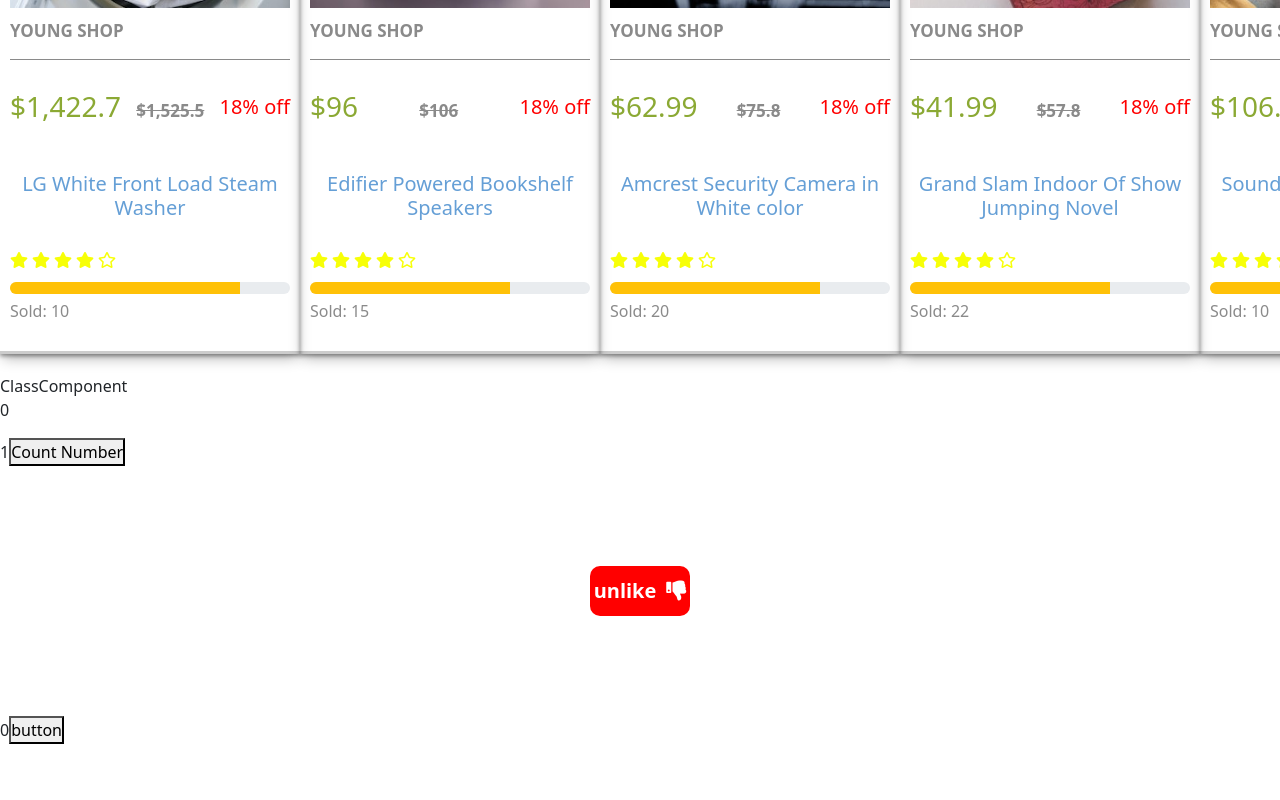
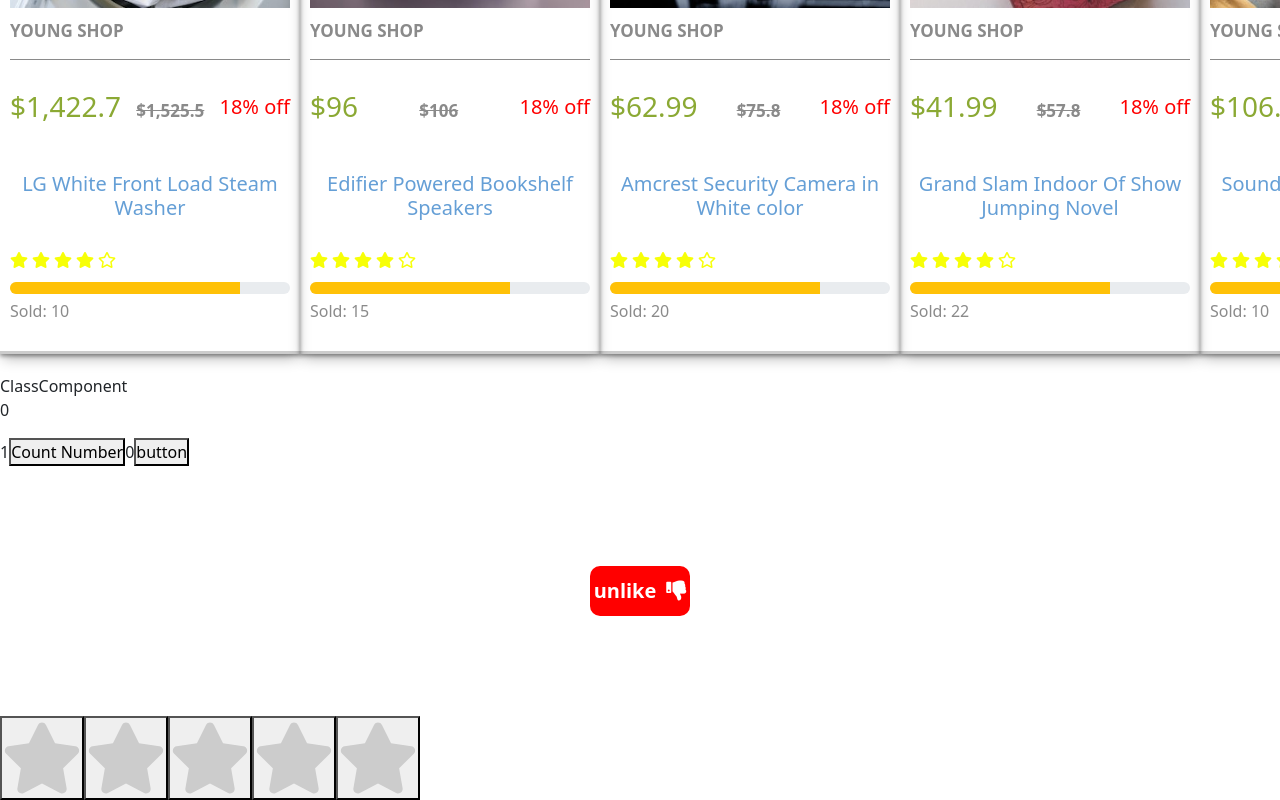
Before and after one commit to rachelhmyx/rn25-mylth, a React (Create React App) app in the folder 2-mylth1/: page / in a window 1280 px wide. Shown: the part 5944-6744 px from the top of the page. Before the commit the page ends 6688 px from the top, so only its background shows below. Built offline with nearby package versions, Linux system fonts and the light colour scheme.

Commit message:
add phần rate button của session 03

```diff
--- a/2-mylth1/src/App.tsx
+++ b/2-mylth1/src/App.tsx
@@ -270,13 +270,14 @@
       <ClassComponent text="Hello World" />
 
       <CountNumber />
+      <ReactHook/>
 
       {/* Session 03 */}
       <LikeButton/>
       <RateButton/>
       {/* End of Session 03 */}
 
-      <ReactHook/>
+
     </>
   );
 }
--- a/2-mylth1/src/homework/session03/RateButton/RateButton.tsx
+++ b/2-mylth1/src/homework/session03/RateButton/RateButton.tsx
@@ -1,18 +1,44 @@
-import React, { Component } from 'react'
+import React, { useState } from "react";
+
 import "../RateButton/style.css";
+import { FaStar } from "react-icons/fa";
 
-interface Props  {}
+interface Props {}
 
-interface State  {}
+function RateButton(props: Props) {
+  //Khai báo State:
+  const [rating, setRating] = useState(null);
+  const [hoverFill, setHoverFill] = useState(null);
 
-class RateButton extends Component<Props, State> {
-  state = {}
+  return (
+    <>
+      <div className="star">
+        {[...Array(5)].map((_, index) => {
+          const ratingValue = index + 1;
 
-  render() {
-    return (
-      <></>
-    )
-  }
+          return (
+            <button
+              key={index}
+              onMouseEnter={() => setHoverFill(ratingValue)}
+              onMouseLeave={() => setHoverFill(null)}
+              onClick={() => setRating(ratingValue)}
+            >
+              <FaStar
+                className="FaStar"
+                size={80}
+                style={{
+                  color:
+                    ratingValue <= (hoverFill || rating) ? "#ffe101" : "#ccc",
+                }}
+                onChange={() => setRating(ratingValue)}
+                value={ratingValue}
+              />
+            </button>
+          );
+        })}
+      </div>
+    </>
+  );
 }
 
-export default RateButton
+export default RateButton;
```
